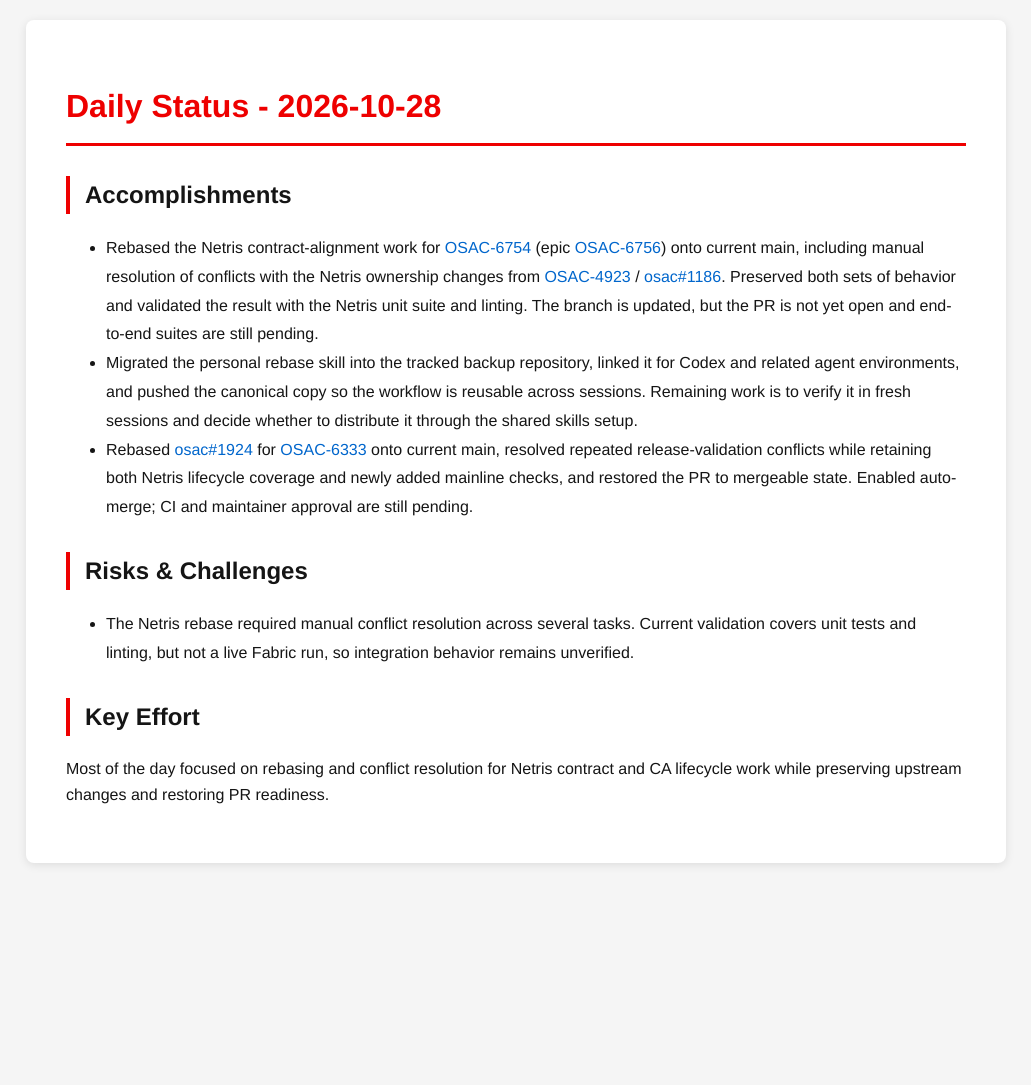
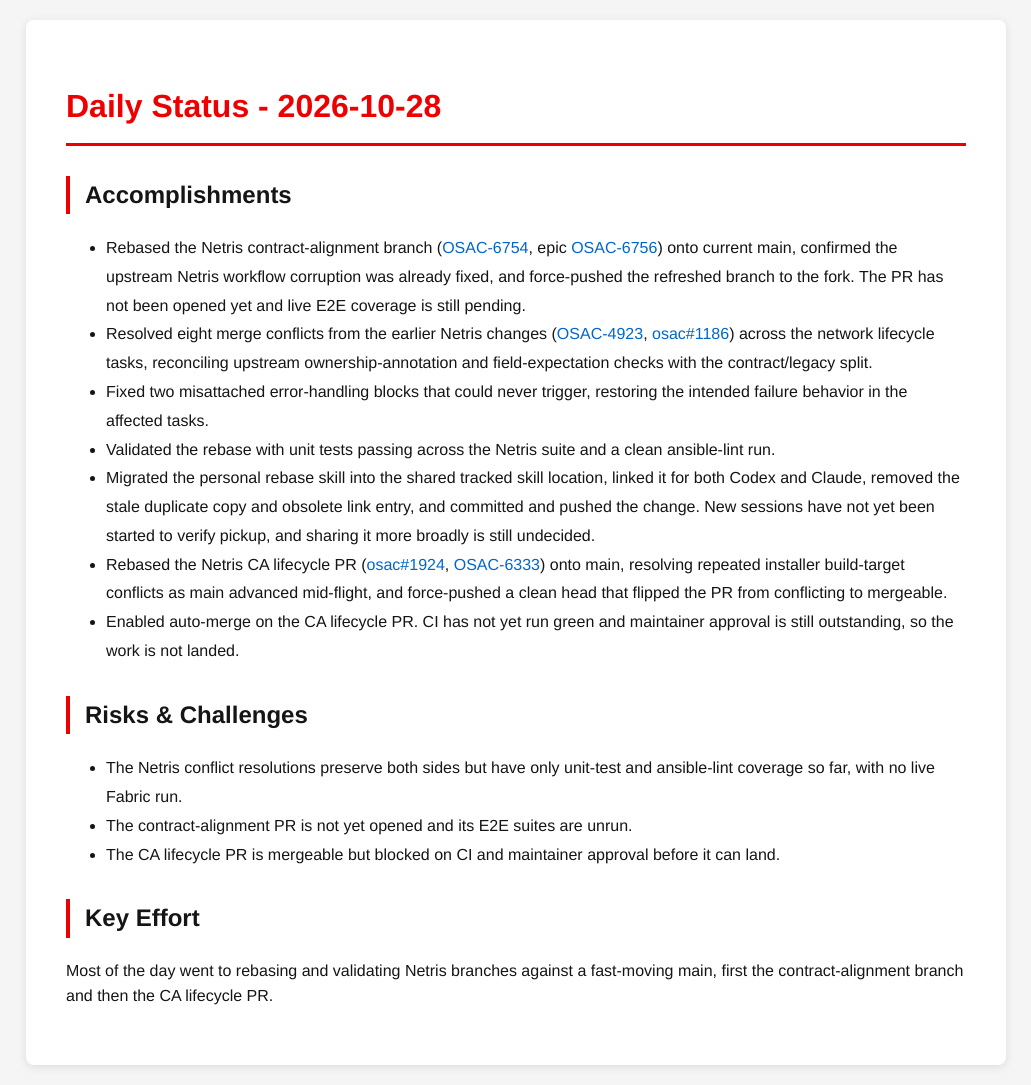
Before and after one commit to tzvatot/daily-status, a Jekyll site: the page built from 2026-10-28.md, in a window 1280 px wide. Shown: the whole page, without its empty margins (124-1155 px from the left). Built offline with Jekyll 4.4.1, drawn with Linux system fonts in a browser that asks for light colours; before the commit the page ends 900 px from its top, so only the background shows below that.

Commit message:
Daily status update - 2026-10-28

```diff
--- a/2026-10-28.md
+++ b/2026-10-28.md
@@ -7,12 +7,18 @@
 # Daily Status - 2026-10-28
 
 ## Accomplishments
-- Rebased the Netris contract-alignment work for [OSAC-6754](https://redhat.atlassian.net/browse/OSAC-6754) (epic [OSAC-6756](https://redhat.atlassian.net/browse/OSAC-6756)) onto current main, including manual resolution of conflicts with the Netris ownership changes from [OSAC-4923](https://redhat.atlassian.net/browse/OSAC-4923) / [osac#1186](https://github.com/osac-project/osac/pull/1186). Preserved both sets of behavior and validated the result with the Netris unit suite and linting. The branch is updated, but the PR is not yet open and end-to-end suites are still pending.
-- Migrated the personal rebase skill into the tracked backup repository, linked it for Codex and related agent environments, and pushed the canonical copy so the workflow is reusable across sessions. Remaining work is to verify it in fresh sessions and decide whether to distribute it through the shared skills setup.
-- Rebased [osac#1924](https://github.com/osac-project/osac/pull/1924) for [OSAC-6333](https://redhat.atlassian.net/browse/OSAC-6333) onto current main, resolved repeated release-validation conflicts while retaining both Netris lifecycle coverage and newly added mainline checks, and restored the PR to mergeable state. Enabled auto-merge; CI and maintainer approval are still pending.
+- Rebased the Netris contract-alignment branch ([OSAC-6754](https://redhat.atlassian.net/browse/OSAC-6754), epic [OSAC-6756](https://redhat.atlassian.net/browse/OSAC-6756)) onto current main, confirmed the upstream Netris workflow corruption was already fixed, and force-pushed the refreshed branch to the fork. The PR has not been opened yet and live E2E coverage is still pending.
+- Resolved eight merge conflicts from the earlier Netris changes ([OSAC-4923](https://redhat.atlassian.net/browse/OSAC-4923), [osac#1186](https://github.com/osac-project/osac/pull/1186)) across the network lifecycle tasks, reconciling upstream ownership-annotation and field-expectation checks with the contract/legacy split.
+- Fixed two misattached error-handling blocks that could never trigger, restoring the intended failure behavior in the affected tasks.
+- Validated the rebase with unit tests passing across the Netris suite and a clean ansible-lint run.
+- Migrated the personal rebase skill into the shared tracked skill location, linked it for both Codex and Claude, removed the stale duplicate copy and obsolete link entry, and committed and pushed the change. New sessions have not yet been started to verify pickup, and sharing it more broadly is still undecided.
+- Rebased the Netris CA lifecycle PR ([osac#1924](https://github.com/osac-project/osac/pull/1924), [OSAC-6333](https://redhat.atlassian.net/browse/OSAC-6333)) onto main, resolving repeated installer build-target conflicts as main advanced mid-flight, and force-pushed a clean head that flipped the PR from conflicting to mergeable.
+- Enabled auto-merge on the CA lifecycle PR. CI has not yet run green and maintainer approval is still outstanding, so the work is not landed.
 
 ## Risks & Challenges
-- The Netris rebase required manual conflict resolution across several tasks. Current validation covers unit tests and linting, but not a live Fabric run, so integration behavior remains unverified.
+- The Netris conflict resolutions preserve both sides but have only unit-test and ansible-lint coverage so far, with no live Fabric run.
+- The contract-alignment PR is not yet opened and its E2E suites are unrun.
+- The CA lifecycle PR is mergeable but blocked on CI and maintainer approval before it can land.
 
 ## Key Effort
-Most of the day focused on rebasing and conflict resolution for Netris contract and CA lifecycle work while preserving upstream changes and restoring PR readiness.
+Most of the day went to rebasing and validating Netris branches against a fast-moving main, first the contract-alignment branch and then the CA lifecycle PR.
```
